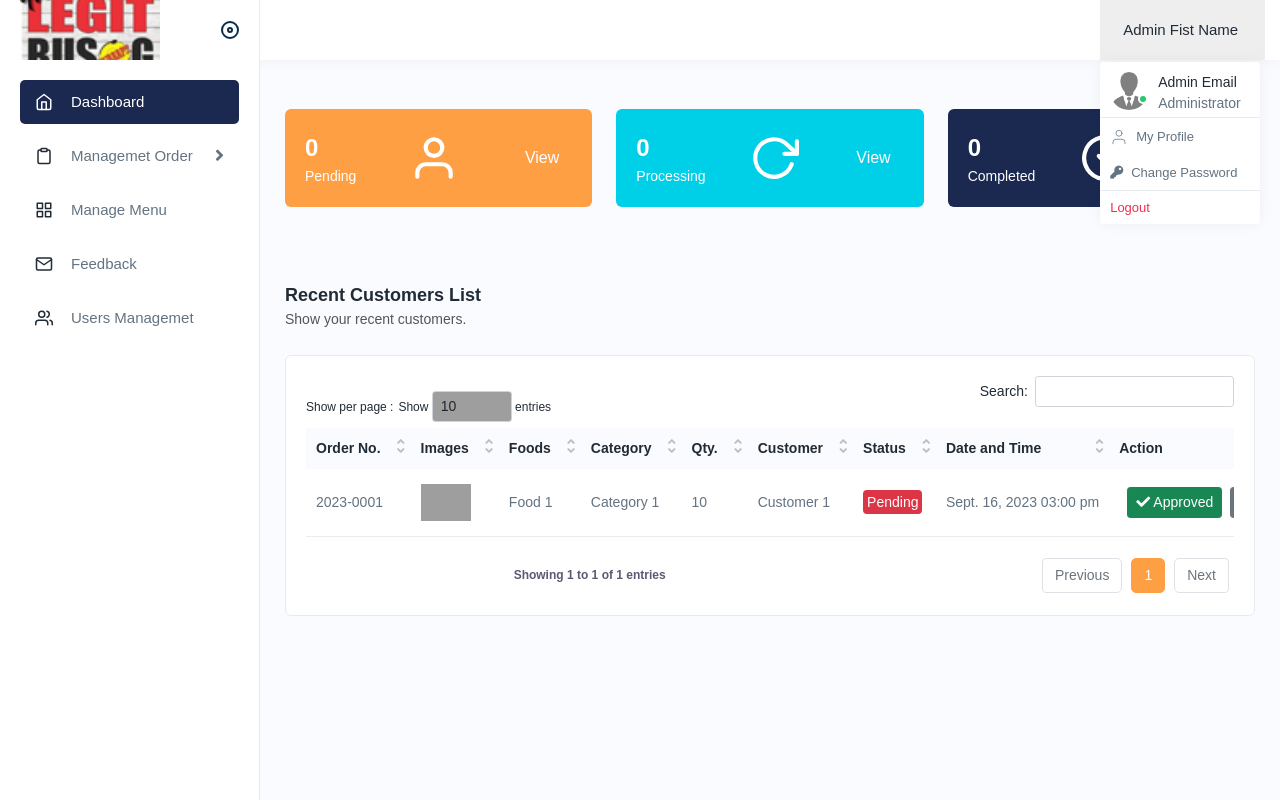
After one commit to rchrdgigan/legit-busog-ordering-system, a Django app: page /v1/ in a window 1280 px wide, after a click on "Admin Fist Name". The commit adds this page. Run offline with Django 3.2, Linux system fonts and the light colour scheme; some libraries are stand-ins or nearby versions; grey boxes are pictures that could not be loaded.

Commit message:
Added layout for Admin and UI for Manage Menu

```diff
--- a/main/static/css/style.css
+++ b/main/static/css/style.css
@@ -1,4 +1,4 @@
-@import url("https://fonts.googleapis.com/css2?family=Poppins:ital,wght@0,100;0,200;0,300;0,400;0,500;0,600;0,700;0,800;0,900;1,100;1,200;1,300;1,400;1,500;1,600;1,700;1,800;1,900&display=swap");
+@import url("https://fonts.googleapis.com/?family=Poppins:ital,wght@0,100;0,200;0,300;0,400;0,500;0,600;0,700;0,800;0,900;1,100;1,200;1,300;1,400;1,500;1,600;1,700;1,800;1,900&display=swap");
 * {
     margin: 0;
     padding: 0;
--- /dev/null
+++ b/main/templates/main/admin-layout.html
@@ -0,0 +1,197 @@
+{% load static %}
+<html>
+<head>
+    <meta charset="UTF-8">
+    <meta name="viewport" content="width=device-width, initial-scale=1.0">
+    <title>{% block title %}{% endblock %}</title>
+    <link rel="stylesheet" href="{% static 'vendor/css/bootstrap.min.css' %}">
+    <link rel="stylesheet" href="{% static 'vendor/css/animate.css' %}">
+    <link rel="stylesheet" href="{% static 'vendor/css/dataTables.bootstrap4.min.css' %}">
+    <link rel="stylesheet" href="{% static 'vendor/plugins/fontawesome/css/fontawesome.min.css' %}">
+    <link rel="stylesheet" href="{% static 'vendor/plugins/fontawesome/css/all.min.css' %}">
+    <link rel="stylesheet" href="{% static 'vendor/css/style.css' %}">
+    {% block stylesheets %}{% endblock stylesheets %}
+</head>
+<body>
+    <!-- <div id="global-loader">
+        <div class="whirly-loader"> </div>
+    </div> -->
+    <div class="main-wrapper">
+        <!-- start header -->
+        <div class="header">
+            <div class="header-left active" style="overflow:hidden">
+                <a href="{% url 'admin.index' %}" class="logo">
+                    <img src="{% static 'img/logo-small.jpg' %}" alt="">
+                </a>
+                <a href="{% url 'admin.index' %}" class="logo-small">
+                    <img src="{% static 'img/logo.jpg' %}" alt="">
+                </a>
+                <a id="toggle_btn" href="javascript:void(0);">
+                </a>
+            </div>
+
+            <!-- burger sa jollibee -->
+            <a id="mobile_btn" class="mobile_btn" href="#sidebar">
+            <span class="bar-icon">
+            <span></span>
+            <span></span>
+            <span></span>
+            </span>
+            </a>
+
+            <ul class="nav user-menu">
+                <li class="nav-item dropdown has-arrow main-drop">
+                    <a href="javascript:void(0);" class="dropdown-toggle nav-link userset" data-bs-toggle="dropdown">
+                    <span class="user-img">
+                        <span class="status online"></span>
+                    </span>
+                    <small class="p-2"> Admin Fist Name</small>
+
+                    </a>
+                    <div class="dropdown-menu menu-drop-user">
+                        <div class="profilename">
+                            <div class="profileset">
+
+                                <span class="user-img">
+                                <!-- sub profile imge -->
+                                <img src="{% static 'img/admin.png' %}" alt="img">
+                                <span class="status online"></span></span>
+                                <div class="profilesets">
+                                    <h6>Admin Email</h6>
+                                    <h5>Administrator</h5>
+                                </div>
+                            </div>
+                            <hr class="m-0">
+                            <a class="dropdown-item" href=""> <i class="me-2" data-feather="user"></i> My Profile</a>
+                            <a type="button" class="dropdown-item" data-bs-toggle="modal" data-bs-target="#changepassModal">
+                                <i class="fa fa-key me-2"></i> Change Password
+                            </a>
+                            <hr class="m-0">
+                            <a class="dropdown-item logout pb-0" href="" onclick="event.preventDefault();
+                            document.getElementById('logout-form').submit();">Logout</a>
+
+                            <!-- form para sa logout -->
+                            <form id="logout-form" action="" method="POST" class="d-none">
+                            </form>
+
+                        </div>
+                    </div>
+                </li>
+            </ul>
+
+            <!-- sidebar para sa mobile -->
+            <div class="dropdown mobile-user-menu">
+                <a href="javascript:void(0);" class="nav-link dropdown-toggle" data-bs-toggle="dropdown" aria-expanded="false"><i class="fa fa-ellipsis-v"></i></a>
+                <div class="dropdown-menu dropdown-menu-right">
+                    <a class="dropdown-item" href="">My Profile</a>
+                    <a class="dropdown-item" href="">Change Password</a>
+                    <a class="dropdown-item" href="#"
+                        onclick="event.preventDefault();
+                        document.getElementById('logout-form-mob').submit();">Logout</a>
+
+                        <!-- form para sa logout -->
+                        <form id="logout-form-mob" action="" method="POST" class="d-none">
+                        </form>
+                </div>
+            </div>
+
+        </div>
+
+        <!-- Modal para sa pag palit password-->
+        <div class="modal fade" id="changepassModal" tabindex="-1" aria-labelledby="changepassModalLabel" aria-hidden="true">
+            <div class="modal-dialog">
+                <div class="modal-content">
+                    <div class="form-validation">
+                        <form action="" method="post" class="needs-validation">
+                            <div class="modal-header">
+                                <h5 class="modal-title" id="changepassModalLabel">Change Password</h5>
+                            </div>
+                            <div class="modal-body">
+                                <div class="mb-3 row">
+                                    <label class="col-lg-12 col-form-label" for="oldpass">
+                                        Old Password
+                                    </label>
+                                    <div class="col-lg-12">
+                                        <input type="password" name="old_password" class="form-control" id="oldpass" placeholder="Enter your current password.." required="">
+                                        <div class="invalid-feedback">
+                                            Please enter your old password.
+                                        </div>
+                                    </div>
+                                </div>
+                                <div class="mb-3 row">
+                                    <label class="col-lg-12 col-form-label" for="newpass">
+                                        New Password
+                                    </label>
+                                    <div class="col-lg-12">
+                                        <input type="password" name="new_password" class="form-control" id="newpass" placeholder="Enter your new password.." required="">
+                                        <div class="invalid-feedback">
+                                            Please enter your new password.
+                                        </div>
+                                    </div>
+                                </div>
+                                <div class="mb-3 row">
+                                    <label class="col-lg-12 col-form-label" for="conpass">
+                                        Confirmation Password
+                                    </label>
+                                    <div class="col-lg-12">
+                                        <input type="password" name="new_password_confirmation" class="form-control" id="conpass" placeholder="Enter your new password.." required="">
+                                        <div class="invalid-feedback">
+                                            Please enter your new password.
+                                        </div>
+                                    </div>
+                                </div>
+                            </div>
+                            <div class="modal-footer">
+                                <button type="button" class="btn btn-secondary" data-bs-dismiss="modal">Cancel</button>
+                                <button type="submit" class="btn btn-primary">Save Changes</button>
+                            </div>
+                        </form>
+                    </div>
+                </div>
+            </div>
+        </div>
+        <!-- end modal -->
+
+        <!-- start sidebar -->
+        <div class="sidebar" id="sidebar">
+            <div class="sidebar-inner slimscroll">
+                <div id="sidebar-menu" class="sidebar-menu">
+                    <ul>
+                        <li class="active"><a href="{% url 'admin.index' %}"><i class="me-2" data-feather="home"></i><span>Dashboard</span></a></li>
+                        <li class="submenu">
+                            <a href="javascript:void(0);" class=""><i class="me-2" data-feather="clipboard"></i><span>Managemet Order</span> <span class="menu-arrow"></span></a>
+                            <ul>
+                                <li><a class="" href="">Pending</span></a></li>
+                                <li><a class="" href="">Processing</span></a></li>
+                                <li><a class="" href="">Completed</span></a></li>
+                                <li><a class="" href="">Cancelled</span></a></li>
+                            </ul>
+                        </li>
+                        <li class=""><a href="{% url 'admin.cat.list' %}"><i class="me-2" data-feather="grid"></i><span>Manage Menu</span></a></li>
+                        <li class=""><a href=""><i class="me-2" data-feather="mail"></i><span>Feedback</span></a></li>
+                        <li class=""><a href=""><i class="me-2" data-feather="users"></i><span>Users Managemet</span></a></li>
+
+                    </ul>
+                </div>
+            </div>
+        </div>
+        <!-- end sidebar -->
+        <main class="py-4">
+            <div class="page-wrapper">
+                {% block content %}
+                {% endblock %}
+            </div>
+        </main>
+    </div>
+
+    <script src="{% static 'vendor/js/jquery-3.6.0.min.js' %}"></script>
+    <script src="{% static 'vendor/js/feather.min.js' %}"></script>
+    <script src="{% static 'vendor/js/jquery.slimscroll.min.js' %}"></script>
+    <script src="{% static 'vendor/js/jquery.dataTables.min.js' %}"></script>
+    <script src="{% static 'vendor/js/dataTables.bootstrap4.min.js' %}"></script>
+    <script src="{% static 'vendor/js/bootstrap.bundle.min.js' %}"></script>
+    <script src="{% static 'vendor/js/script.js' %}"></script>
+    {% block javascripts %}{% endblock javascripts %}
+
+</body>
+</html>
--- a/main/templates/main/admin/index.html
+++ b/main/templates/main/admin/index.html
@@ -0,0 +1,118 @@
+{% extends '../admin-layout.html' %}
+
+{% block title %}
+Dashboard
+{% endblock %}
+
+{% block stylesheets %}
+{% endblock stylesheets %}
+
+{% block content %}
+<div class="content">
+    {% load static %}
+    <div class="row">
+        <div class="col-lg-4 col-sm-6 col-12">
+            <div class="dash-count">
+                <div class="dash-counts">
+                    <h4>0</h4>
+                    <h5>Pending</h5>
+                </div>
+                <div class="dash-imgs">
+                    <i data-feather="user"></i>
+                </div>
+                <div class="flex">
+                    <a class="btn btn-primary" href="">View</a>
+                </div>
+            </div>
+        </div>
+        <div class="col-lg-4 col-sm-6 col-12 d-flex">
+            <div class="dash-count das1">
+                <div class="dash-counts">
+                    <h4>0</h4>
+                    <h5>Processing</h5>
+                </div>
+                <div class="dash-imgs">
+                    <i data-feather="rotate-cw"></i>
+                </div>
+                <div class="flex">
+                    <a class="btn text-white" href="">View</a>
+                </div>
+            </div>
+        </div>
+        <div class="col-lg-4 col-sm-12 col-12 d-flex">
+            <div class="dash-count das2">
+                <div class="dash-counts">
+                    <h4>0</h4>
+                    <h5>Completed</h5>
+                </div>
+                <div class="dash-imgs">
+                    <i data-feather="check-circle"></i>
+                </div>
+                <div class="flex">
+                    <a class="btn text-white" href="">View</a>
+                </div>
+            </div>
+        </div>
+    </div>
+</div>
+
+<div class="content">
+    <div class="page-header">
+        <div class="page-title">
+            <h4>Recent Customers List</h4>
+            <h6>Show your recent customers.</h6>
+        </div>
+    </div>
+
+    <div class="card">
+
+        <div class="card-body">
+            <div class="table-responsive">
+                <table id="example" class="table">
+                    <thead>
+                        <tr>
+                            <th>Order No.</th>
+                            <th>Images</th>
+                            <th>Foods</th>
+                            <th>Category</th>
+                            <th>Qty.</th>
+                            <th>Customer</th>
+                            <th>Status</th>
+                            <th>Date and Time</th>
+                            <th>Action</th>
+                        </tr>
+                    </thead>
+                    <tbody>
+                        <tr>
+                            <td>2023-0001</td>
+                            <td>
+                                <a href="">
+                                    <img width="50" src="{% static 'img/dish.png' %}" alt="vehicle">
+                                </a>
+                            </td>
+                            <td>Food 1</td>
+                            <td>Category 1</td>
+                            <td>10</td>
+                            <td>Customer 1</td>
+                            <td><a class="bg-danger text-white rounded p-1">Pending</a></td>
+                            <td>Sept. 16, 2023 03:00 pm</td>
+                            <td>
+                                <button type="button" id="" class="btn btn-sm btn-success m-2" data-bs-toggle="modal" data-bs-target="#approvedModal"><i class="fa fa-check"></i> Approved</a>
+                                <button type="button" id="" class="btn btn-sm btn-secondary" data-bs-toggle="modal" data-bs-target="#cancelModal"><i class="fa fa-times"></i> Cancel</a>
+                            </td>
+                        </tr>
+                    </tbody>
+                </table>
+            </div>
+        </div>
+    </div>
+</div>
+{% endblock %}
+
+{% block javascripts %}
+<script>
+    $(document).ready(function() {
+        $('#example').dataTable();
+    } );
+</script>
+{% endblock javascripts %}
--- a/main/templates/main/order/index.html
+++ b/main/templates/main/customer/index.html
@@ -1,4 +1,4 @@
-{% extends '../base.html' %}
+{% extends '../customer-layout.html' %}
 
 {% block content %}
 
--- a/main/templates/main/login_register/login.html
+++ b/main/templates/main/login_register/login.html
@@ -1,7 +1,7 @@
+{% load static %}
 <html lang="en">
 
 <head>
-    {% load static %}
     <meta charset="UTF-8">
     <meta name="viewport" content="width=device-width, initial-scale=1.0">
     <title>Login and Register Page</title>
@@ -48,7 +48,7 @@
                                             <div class="col-12">
                                                 <label for="name">Username</label>
                                                 <div class="input-group">
-                                                    <div class="input-group-text rounded-pill"><i class="fa fa-envelope"></i></div>
+                                                    <div class="input-group-text rounded-pill"><i class="fa fa-user "></i></div>
                                                     <input type="email" name="username" placeholder="Input Email" class="form-control rounded-pill" id="name" required>
                                                     <div class="invalid-feedback">
                                                         Please provide a email.
--- a/main/urls.py
+++ b/main/urls.py
@@ -8,7 +8,13 @@ urlpatterns = [
     path("login/", views.login, name="login"),
     path("register/", views.register, name="register"),
     path("logout/", views.logout, name="logout"),
-    path("order/tracking/", views.orderTracking, name="order_tracking")
+    # Admin
+    path("v1/", views.adminIndex, name="admin.index"),
+    path("v1/cat/list", views.adminCatList, name="admin.cat.list"),
+    path("v1/food/list", views.adminFoodList, name="admin.food.list"),
+    path("v1/food/create", views.adminFoodCreate, name="admin.food.create"),
+    # Customer
+    path("v2/", views.customerIndex, name="customer.index"),
 ]
 urlpatterns += static(settings.STATIC_URL, document_root=settings.STATIC_ROOT)
 urlpatterns += static(settings.MEDIA_URL, document_root=settings.MEDIA_ROOT)
--- a/main/views.py
+++ b/main/views.py
@@ -74,5 +74,21 @@ def register(response):
     return render(response, 'main/login_register/register.html')
 
 
-def orderTracking(response):
-    return render(response, 'main/order/index.html')
+def adminIndex(response):
+    return render(response, 'main/admin/index.html')  # Admin
+
+
+def adminCatList(response):
+    return render(response, 'main/admin/categorylist.html')  # Admin
+
+
+def adminFoodList(response):
+    return render(response, 'main/admin/foodlist.html')  # Admin
+
+
+def adminFoodCreate(response):
+    return render(response, 'main/admin/foodcreate.html')  # Admin
+
+
+def customerIndex(response):
+    return render(response, 'main/customer/index.html')  # Customer
```
Also changed, not shown: main/templates/main/admin/categorylist.html (added, +59 -0 lines), main/templates/main/admin/foodcreate.html (added, +116 -0 lines), main/templates/main/admin/foodlist.html (added, +113 -0 lines), main/templates/main/customer-layout.html (renamed from main/templates/main/base.html, +3 -11 lines), main/static/img/admin.png (added), main/static/img/logo-small.jpg (added), main/templates/main/admin/categoryadd.html (added), main/templates/main/admin/categoryedit.html (added), main/templates/main/admin/foodedit.html (added).
